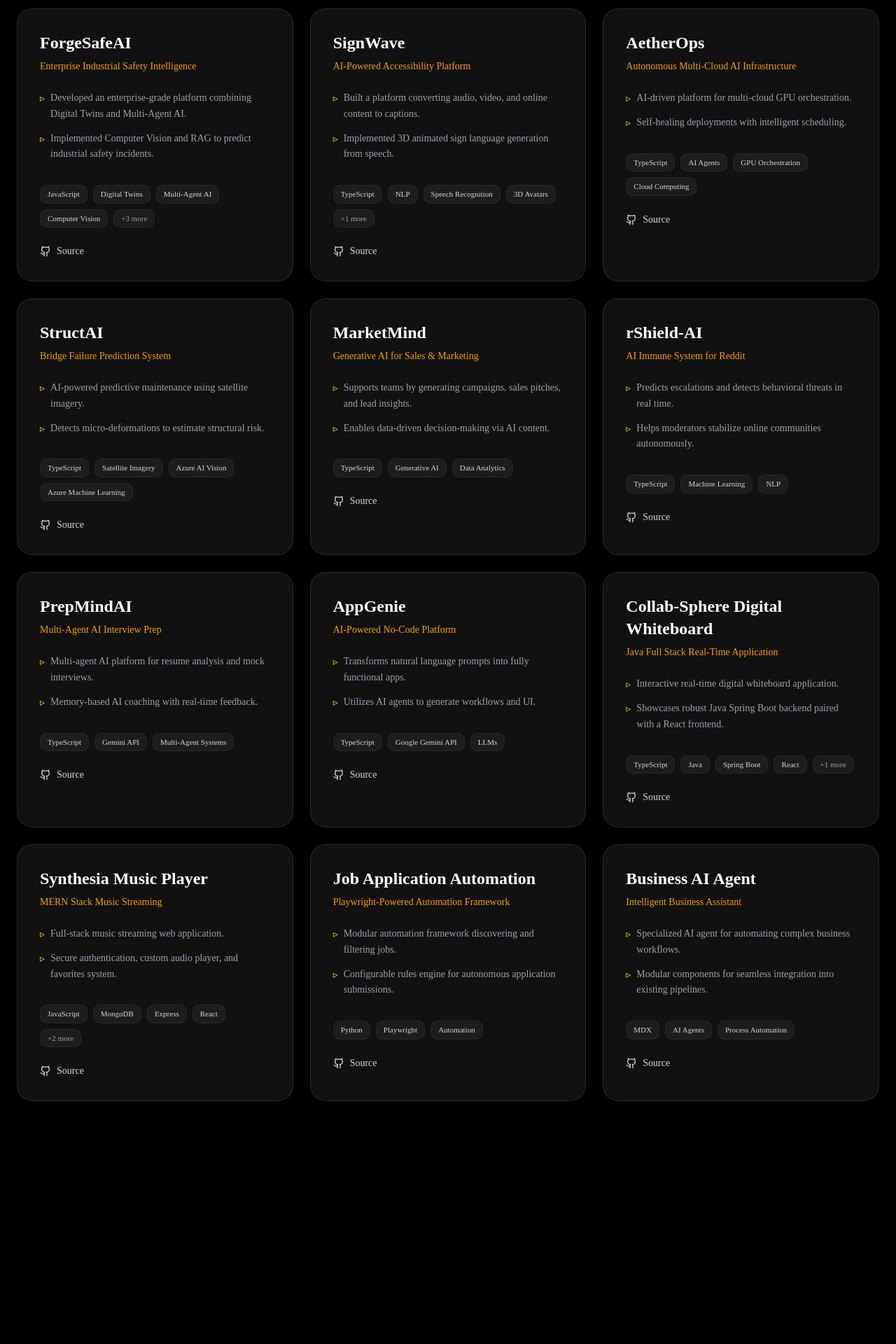
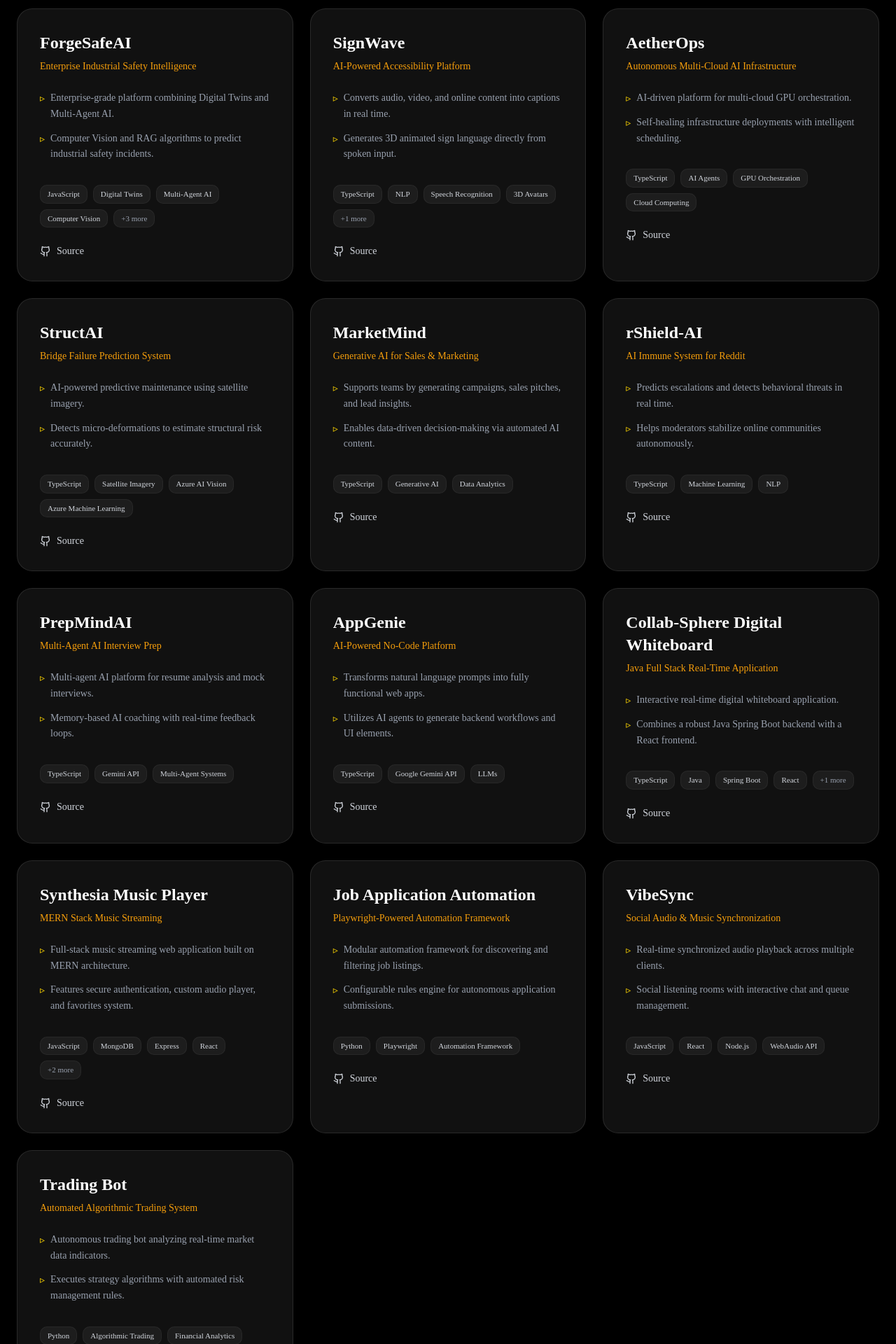
Before and after one commit to Nivritha03/Portfolio, a Next.js app: page /projects in a window 1280 px wide. Shown: the part 340-2260 px from the top of the page at 70% size. Before the commit the page ends 2009 px from the top, so only its background shows below. Built offline with nearby package versions, Linux system fonts and the light colour scheme.

Commit message:
Update project constants with all 13 exact GitHub repository URLs

```diff
--- a/src/constants/projects.ts
+++ b/src/constants/projects.ts
@@ -5,11 +5,10 @@
     subtitle: "Enterprise Industrial Safety Intelligence",
     techStack: ["JavaScript", "Digital Twins", "Multi-Agent AI", "Computer Vision", "Knowledge Graphs", "RAG", "Gemini AI"],
     features: [
-      "Developed an enterprise-grade platform combining Digital Twins and Multi-Agent AI.",
-      "Implemented Computer Vision and RAG to predict industrial safety incidents.",
-      "Utilized Knowledge Graphs and Gemini AI for advanced intelligence insights."
+      "Enterprise-grade platform combining Digital Twins and Multi-Agent AI.",
+      "Computer Vision and RAG algorithms to predict industrial safety incidents.",
+      "Knowledge Graphs and Gemini AI for advanced intelligence insights."
     ],
-    videoUrl: "",
     github: "https://github.com/Nivritha03/ForgeSafeAI",
     liveDemo: "#",
     color: "#FFD700"
@@ -20,11 +19,10 @@
     subtitle: "AI-Powered Accessibility Platform",
     techStack: ["TypeScript", "NLP", "Speech Recognition", "3D Avatars", "Accessibility"],
     features: [
-      "Built a platform converting audio, video, and online content to captions.",
-      "Implemented 3D animated sign language generation from speech.",
-      "Leveraged NLP and accurate speech recognition technologies."
+      "Converts audio, video, and online content into captions in real time.",
+      "Generates 3D animated sign language directly from spoken input.",
+      "Leverages NLP and accurate speech recognition models."
     ],
-    videoUrl: "",
     github: "https://github.com/Nivritha03/SignWave",
     liveDemo: "#",
     color: "#F59E0B"
@@ -36,10 +34,9 @@
     techStack: ["TypeScript", "AI Agents", "GPU Orchestration", "Cloud Computing"],
     features: [
       "AI-driven platform for multi-cloud GPU orchestration.",
-      "Self-healing deployments with intelligent scheduling.",
-      "Scalable infrastructure architecture."
+      "Self-healing infrastructure deployments with intelligent scheduling.",
+      "Scalable cloud architecture designed for high availability."
     ],
-    videoUrl: "",
     github: "https://github.com/Nivritha03/AetherOps",
     liveDemo: "#",
     color: "#FFD700"
@@ -51,10 +48,9 @@
     techStack: ["TypeScript", "Satellite Imagery", "Azure AI Vision", "Azure Machine Learning"],
     features: [
       "AI-powered predictive maintenance using satellite imagery.",
-      "Detects micro-deformations to estimate structural risk.",
-      "Utilized Azure AI Vision for image analysis."
+      "Detects micro-deformations to estimate structural risk accurately.",
+      "Utilizes Azure AI Vision for automated image analysis."
     ],
-    videoUrl: "",
     github: "https://github.com/Nivritha03/StructAI",
     liveDemo: "#",
     color: "#F59E0B"
@@ -66,10 +62,9 @@
     techStack: ["TypeScript", "Generative AI", "Data Analytics"],
     features: [
       "Supports teams by generating campaigns, sales pitches, and lead insights.",
-      "Enables data-driven decision-making via AI content.",
-      "Predictive analytics for marketing campaigns."
+      "Enables data-driven decision-making via automated AI content.",
+      "Predictive analytics for marketing campaign optimization."
     ],
-    videoUrl: "",
     github: "https://github.com/Nivritha03/MarketMind-",
     liveDemo: "#",
     color: "#FFD700"
@@ -82,9 +77,8 @@
     features: [
       "Predicts escalations and detects behavioral threats in real time.",
       "Helps moderators stabilize online communities autonomously.",
-      "Continuous learning and adaptation to new threat vectors."
+      "Continuous learning and adaptation to new online threat vectors."
     ],
-    videoUrl: "",
     github: "https://github.com/Nivritha03/rshield",
     liveDemo: "#",
     color: "#F59E0B"
@@ -96,10 +90,9 @@
     techStack: ["TypeScript", "Gemini API", "Multi-Agent Systems"],
     features: [
       "Multi-agent AI platform for resume analysis and mock interviews.",
-      "Memory-based AI coaching with real-time feedback.",
+      "Memory-based AI coaching with real-time feedback loops.",
       "Personalized learning plans based on performance analytics."
     ],
-    videoUrl: "",
     github: "https://github.com/Nivritha03/PrepMindAI",
     liveDemo: "#",
     color: "#FFD700"
@@ -110,11 +103,10 @@
     subtitle: "AI-Powered No-Code Platform",
     techStack: ["TypeScript", "Google Gemini API", "LLMs"],
     features: [
-      "Transforms natural language prompts into fully functional apps.",
-      "Utilizes AI agents to generate workflows and UI.",
-      "Rapid prototyping without writing any code."
+      "Transforms natural language prompts into fully functional web apps.",
+      "Utilizes AI agents to generate backend workflows and UI elements.",
+      "Enables rapid prototyping without writing manual boilerplate code."
     ],
-    videoUrl: "",
     github: "https://github.com/Nivritha03/AppGenie",
     liveDemo: "#",
     color: "#F59E0B"
@@ -126,10 +118,9 @@
     techStack: ["TypeScript", "Java", "Spring Boot", "React", "WebSockets"],
     features: [
       "Interactive real-time digital whiteboard application.",
-      "Showcases robust Java Spring Boot backend paired with a React frontend.",
-      "Low-latency websocket synchronization for seamless collaboration."
+      "Combines a robust Java Spring Boot backend with a React frontend.",
+      "Low-latency WebSocket synchronization for seamless team collaboration."
     ],
-    videoUrl: "",
     github: "https://github.com/Nivritha03/Collab-Sphere_Digital-Whiteboard",
     liveDemo: "#",
     color: "#FFD700"
@@ -140,11 +131,10 @@
     subtitle: "MERN Stack Music Streaming",
     techStack: ["JavaScript", "MongoDB", "Express", "React", "Node.js", "MERN Stack"],
     features: [
-      "Full-stack music streaming web application.",
-      "Secure authentication, custom audio player, and favorites system.",
-      "Mood-based playlists generated through advanced processing."
+      "Full-stack music streaming web application built on MERN architecture.",
+      "Features secure authentication, custom audio player, and favorites system.",
+      "Dynamic playlists powered by mood-based audio processing."
     ],
-    videoUrl: "",
     github: "https://github.com/Nivritha03/Synthesia_Music_Player",
     liveDemo: "#",
     color: "#F59E0B"
@@ -153,30 +143,42 @@
     id: "job-automation",
     title: "Job Application Automation",
     subtitle: "Playwright-Powered Automation Framework",
-    techStack: ["Python", "Playwright", "Automation"],
+    techStack: ["Python", "Playwright", "Automation Framework"],
     features: [
-      "Modular automation framework discovering and filtering jobs.",
+      "Modular automation framework for discovering and filtering job listings.",
       "Configurable rules engine for autonomous application submissions.",
       "Database tracking and application lifecycle management."
     ],
-    videoUrl: "",
     github: "https://github.com/Nivritha03/job_application_automation",
     liveDemo: "#",
     color: "#FFD700"
   },
   {
-    id: "business-ai-agent",
-    title: "Business AI Agent",
-    subtitle: "Intelligent Business Assistant",
-    techStack: ["MDX", "AI Agents", "Process Automation"],
+    id: "vibesync",
+    title: "VibeSync",
+    subtitle: "Social Audio & Music Synchronization",
+    techStack: ["JavaScript", "React", "Node.js", "WebAudio API"],
     features: [
-      "Specialized AI agent for automating complex business workflows.",
-      "Modular components for seamless integration into existing pipelines.",
-      "Extensive documentation and flexible configurations."
+      "Real-time synchronized audio playback across multiple clients.",
+      "Social listening rooms with interactive chat and queue management.",
+      "High-precision WebAudio scheduling for zero latency drift."
     ],
-    videoUrl: "",
-    github: "https://github.com/Nivritha03/business-ai-agent",
+    github: "https://github.com/Nivritha03/VibeSync",
     liveDemo: "#",
     color: "#F59E0B"
+  },
+  {
+    id: "trading-bot",
+    title: "Trading Bot",
+    subtitle: "Automated Algorithmic Trading System",
+    techStack: ["Python", "Algorithmic Trading", "Financial Analytics", "REST API"],
+    features: [
+      "Autonomous trading bot analyzing real-time market data indicators.",
+      "Executes strategy algorithms with automated risk management rules.",
+      "Backtesting suite for evaluating historical strategy performance."
+    ],
+    github: "https://github.com/Nivritha03/Trading_Bot",
+    liveDemo: "#",
+    color: "#FFD700"
   }
 ];
```
